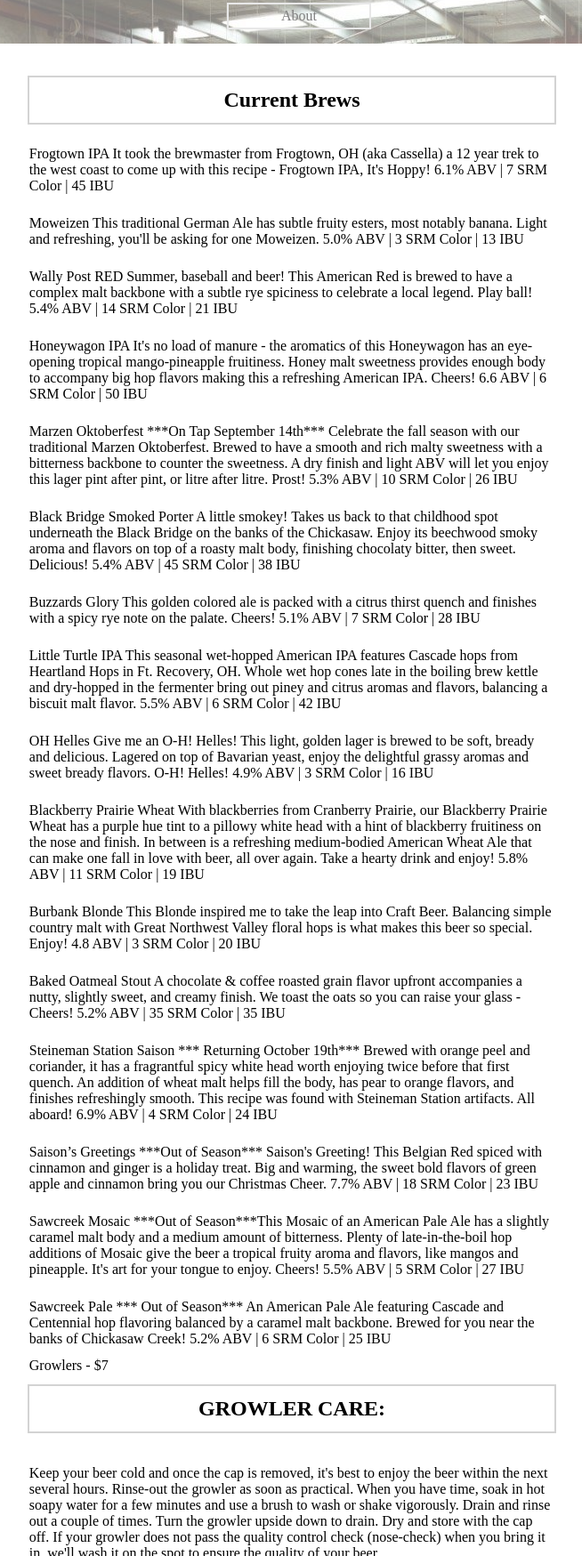
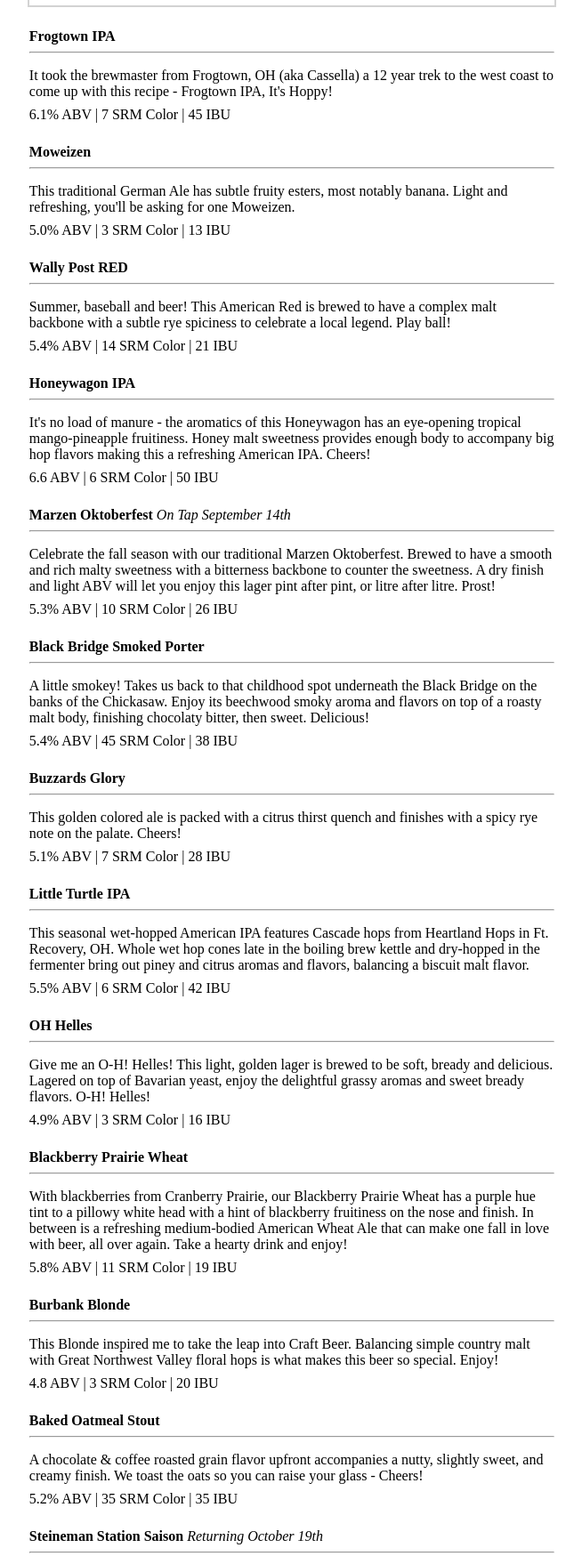
Before and after one commit to KentStateWeb/fall-2018-sam-klukow-and-nick-veri-hhb, a plain HTML site: page prototype/brews.html in a window 1280 px wide. Shown: the part 882-2631 px from the top of the page at 89% size, without its empty margins (312-966 px from the left). Drawn offline with Linux system fonts and the light colour scheme; a web font is replaced by a local one.

Commit message:
bites and brews

```diff
--- a/prototype/brews.html
+++ b/prototype/brews.html
@@ -12,17 +12,20 @@
        <!-- The page content goes here -->
 
        <header>
-         <a href="index.html"><img src="images/HoppsHouse-logo.svg" alt="Hopps House"/>
-       <address>
+
+       <div class="logo">
+         <img src="images/HoppsHouse-logo.svg" alt="Hopps House"/>
+       </div>
+     <div class="address"><address>
          <a href="https://www.google.com/maps/place/Portage+Dr,+Kent,+OH+44243/data=!4m2!3m1!1s0x8831252efa296f5f:0xb2b56fb28cc8243b?ved=2ahUKEwjBjvaPxNfeAhXJ6YMKHXZdBXkQ8gEwAHoECAAQAQ">
            5878 Portage Drive - Kent, OH 44240
          </a>
-         <br />
+         <hr />
        <a href="tel:3306723000">
          (330) 672-3000
        </a>
        </address>
-
+     </div>
 
 
        <div class="nav">
@@ -40,70 +43,70 @@
           Current Brews
         </h2>
 <ul>
-  <li>Frogtown IPA
-  It took the brewmaster from Frogtown, OH (aka Cassella) a 12 year trek to the west coast to come up with this recipe - Frogtown IPA, It's Hoppy!
+  <li><b>Frogtown IPA</b> <hr />
+  <div class="features">It took the brewmaster from Frogtown, OH (aka Cassella) a 12 year trek to the west coast to come up with this recipe - Frogtown IPA, It's Hoppy! </div>
   6.1% ABV | 7 SRM Color | 45 IBU</li>
 
-  <li>Moweizen
-  This traditional German Ale has subtle fruity esters, most notably banana. Light and refreshing, you'll be asking for one Moweizen.
+  <li><b>Moweizen</b> <hr />
+  <div class="features">This traditional German Ale has subtle fruity esters, most notably banana. Light and refreshing, you'll be asking for one Moweizen.</div>
   5.0% ABV | 3 SRM Color | 13 IBU</li>
 
-  <li>Wally Post RED
-  Summer, baseball and beer! This American Red is brewed to have a complex malt backbone with a subtle rye spiciness to celebrate a local legend. Play ball!
+  <li><b>Wally Post RED</b> <hr />
+  <div class="features">Summer, baseball and beer! This American Red is brewed to have a complex malt backbone with a subtle rye spiciness to celebrate a local legend. Play ball! </div>
   5.4% ABV | 14 SRM Color | 21 IBU</li>
 
-  <li>Honeywagon IPA
-  It's no load of manure - the aromatics of this Honeywagon has an eye-opening tropical mango-pineapple fruitiness. Honey malt sweetness provides enough body to accompany big hop flavors making this a refreshing American IPA. Cheers!
+  <li><b>Honeywagon IPA</b> <hr />
+  <div class="features">It's no load of manure - the aromatics of this Honeywagon has an eye-opening tropical mango-pineapple fruitiness. Honey malt sweetness provides enough body to accompany big hop flavors making this a refreshing American IPA. Cheers!</div>
   6.6 ABV | 6 SRM Color | 50 IBU</li>
 
-  <li>Marzen Oktoberfest
-  ***On Tap September 14th*** Celebrate the fall season with our traditional Marzen Oktoberfest. Brewed to have a smooth and rich malty sweetness with a bitterness backbone to counter the sweetness. A dry finish and light ABV will let you enjoy this lager pint after pint, or litre after litre. Prost!
+  <li><b>Marzen Oktoberfest</b> <I>On Tap September 14th</i>  <hr />
+  <div class="features">  Celebrate the fall season with our traditional Marzen Oktoberfest. Brewed to have a smooth and rich malty sweetness with a bitterness backbone to counter the sweetness. A dry finish and light ABV will let you enjoy this lager pint after pint, or litre after litre. Prost!</div>
   5.3% ABV | 10 SRM Color | 26 IBU</li>
 
-  <li>Black Bridge Smoked Porter
-  A little smokey! Takes us back to that childhood spot underneath the Black Bridge on the banks of the Chickasaw. Enjoy its beechwood smoky aroma and flavors on top of a roasty malt body, finishing chocolaty bitter, then sweet. Delicious!
+  <li><b>Black Bridge Smoked Porter</b> <hr />
+  <div class="features">A little smokey! Takes us back to that childhood spot underneath the Black Bridge on the banks of the Chickasaw. Enjoy its beechwood smoky aroma and flavors on top of a roasty malt body, finishing chocolaty bitter, then sweet. Delicious!</div>
   5.4% ABV | 45 SRM Color | 38 IBU</li>
 
-  <li>Buzzards Glory
-  This golden colored ale is packed with a citrus thirst quench and finishes with a spicy rye note on the palate. Cheers!
+  <li><b>Buzzards Glory</b> <hr />
+  <div class="features">This golden colored ale is packed with a citrus thirst quench and finishes with a spicy rye note on the palate. Cheers! </div>
   5.1% ABV | 7 SRM Color | 28 IBU</li>
 
-  <li>Little Turtle IPA
-  This seasonal wet-hopped American IPA features Cascade hops from Heartland Hops in Ft. Recovery, OH. Whole wet hop cones late in the boiling brew kettle and dry-hopped in the fermenter bring out piney and citrus aromas and flavors, balancing a biscuit malt flavor.
+  <li><b>Little Turtle IPA</b> <hr />
+  <div class="features">This seasonal wet-hopped American IPA features Cascade hops from Heartland Hops in Ft. Recovery, OH. Whole wet hop cones late in the boiling brew kettle and dry-hopped in the fermenter bring out piney and citrus aromas and flavors, balancing a biscuit malt flavor. </div>
   5.5% ABV | 6 SRM Color | 42 IBU</li>
 
-  <li>OH Helles
-  Give me an O-H! Helles! This light, golden lager is brewed to be soft, bready and delicious. Lagered on top of Bavarian yeast, enjoy the delightful grassy aromas and sweet bready flavors. O-H! Helles!
+  <li><b>OH Helles</b> <hr />
+  <div class="features">Give me an O-H! Helles! This light, golden lager is brewed to be soft, bready and delicious. Lagered on top of Bavarian yeast, enjoy the delightful grassy aromas and sweet bready flavors. O-H! Helles!</div>
   4.9% ABV | 3 SRM Color | 16 IBU</li>
 
-  <li>Blackberry Prairie Wheat
-  With blackberries from Cranberry Prairie, our Blackberry Prairie Wheat has a purple hue tint to a pillowy white head with a hint of blackberry fruitiness on the nose and finish. In between is a refreshing medium-bodied American Wheat Ale that can make one fall in love with beer, all over again. Take a hearty drink and enjoy!
+  <li><b>Blackberry Prairie Wheat</b> <hr />
+  <div class="features">With blackberries from Cranberry Prairie, our Blackberry Prairie Wheat has a purple hue tint to a pillowy white head with a hint of blackberry fruitiness on the nose and finish. In between is a refreshing medium-bodied American Wheat Ale that can make one fall in love with beer, all over again. Take a hearty drink and enjoy!</div>
   5.8% ABV | 11 SRM Color | 19 IBU</li>
 
-  <li>Burbank Blonde
-  This Blonde inspired me to take the leap into Craft Beer. Balancing simple country malt with Great Northwest Valley floral hops is what makes this beer so special. Enjoy!
+  <li><b>Burbank Blonde</b> <hr />
+  <div class="features">This Blonde inspired me to take the leap into Craft Beer. Balancing simple country malt with Great Northwest Valley floral hops is what makes this beer so special. Enjoy! </div>
   4.8 ABV | 3 SRM Color | 20 IBU</li>
 
-  <li>Baked Oatmeal Stout
-  A chocolate & coffee roasted grain flavor upfront accompanies a nutty, slightly sweet, and creamy finish. We toast the oats so you can raise your glass - Cheers!
+  <li><b> Baked Oatmeal Stout </b> <hr />
+<div class="features">  A chocolate & coffee roasted grain flavor upfront accompanies a nutty, slightly sweet, and creamy finish. We toast the oats so you can raise your glass - Cheers! </div>
   5.2% ABV | 35 SRM Color | 35 IBU</li>
 
-  <li>Steineman Station Saison
-  *** Returning October 19th*** Brewed with orange peel and coriander, it has a fragrantful spicy white head worth enjoying twice before that first quench. An addition of wheat malt helps fill the body, has pear to orange flavors, and finishes refreshingly smooth. This recipe was found with Steineman Station artifacts. All aboard!
+  <li><b>Steineman Station Saison</b> <i>Returning October 19th</I> <hr/>
+    <div class="features">Brewed with orange peel and coriander, it has a fragrantful spicy white head worth enjoying twice before that first quench. An addition of wheat malt helps fill the body, has pear to orange flavors, and finishes refreshingly smooth. This recipe was found with Steineman Station artifacts. All aboard! </div>
   6.9% ABV | 4 SRM Color | 24 IBU</li>
 
-  <li>Saison’s Greetings
-  ***Out of Season*** Saison's Greeting! This Belgian Red spiced with cinnamon and ginger is a holiday treat. Big and warming, the sweet bold flavors of green apple and cinnamon bring you our Christmas Cheer.
+  <li><b>Saison’s Greetings</b> <i>Out of Season</i> <hr />
+    <div class="features"> Saison's Greeting! This Belgian Red spiced with cinnamon and ginger is a holiday treat. Big and warming, the sweet bold flavors of green apple and cinnamon bring you our Christmas Cheer.</div>
   7.7% ABV | 18 SRM Color | 23 IBU</li>
 
-  <li>Sawcreek Mosaic
-  ***Out of Season***This Mosaic of an American Pale Ale has a slightly caramel malt body and a medium amount of bitterness. Plenty of late-in-the-boil hop additions of Mosaic give the beer a tropical fruity aroma and flavors, like mangos and pineapple. It's art for your tongue to enjoy. Cheers!
+  <li><b>Sawcreek Mosaic</b> <i>Out of Season</i> <hr />
+    <div class="features">This Mosaic of an American Pale Ale has a slightly caramel malt body and a medium amount of bitterness. Plenty of late-in-the-boil hop additions of Mosaic give the beer a tropical fruity aroma and flavors, like mangos and pineapple. It's art for your tongue to enjoy. Cheers!</div>
   5.5% ABV | 5 SRM Color | 27 IBU</li>
 
-  <li>Sawcreek Pale
-  *** Out of Season*** An American Pale Ale featuring Cascade and Centennial hop flavoring balanced by a caramel malt backbone. Brewed for you near the banks of Chickasaw Creek!
+  <li><b>Sawcreek Pale</b> <i>Out of Season</i> <hr />
+    <div class="features"> An American Pale Ale featuring Cascade and Centennial hop flavoring balanced by a caramel malt backbone. Brewed for you near the banks of Chickasaw Creek!</div>
   5.2% ABV | 6 SRM Color | 25 IBU</li>
-  Growlers - $7
+<li>  <b>Growlers - $7</b></li>
 </ul>
 
   <h2>GROWLER CARE:</h2>
```
Also changed, not shown: prototype/food.html (+17 -14 lines), 2 other files.
